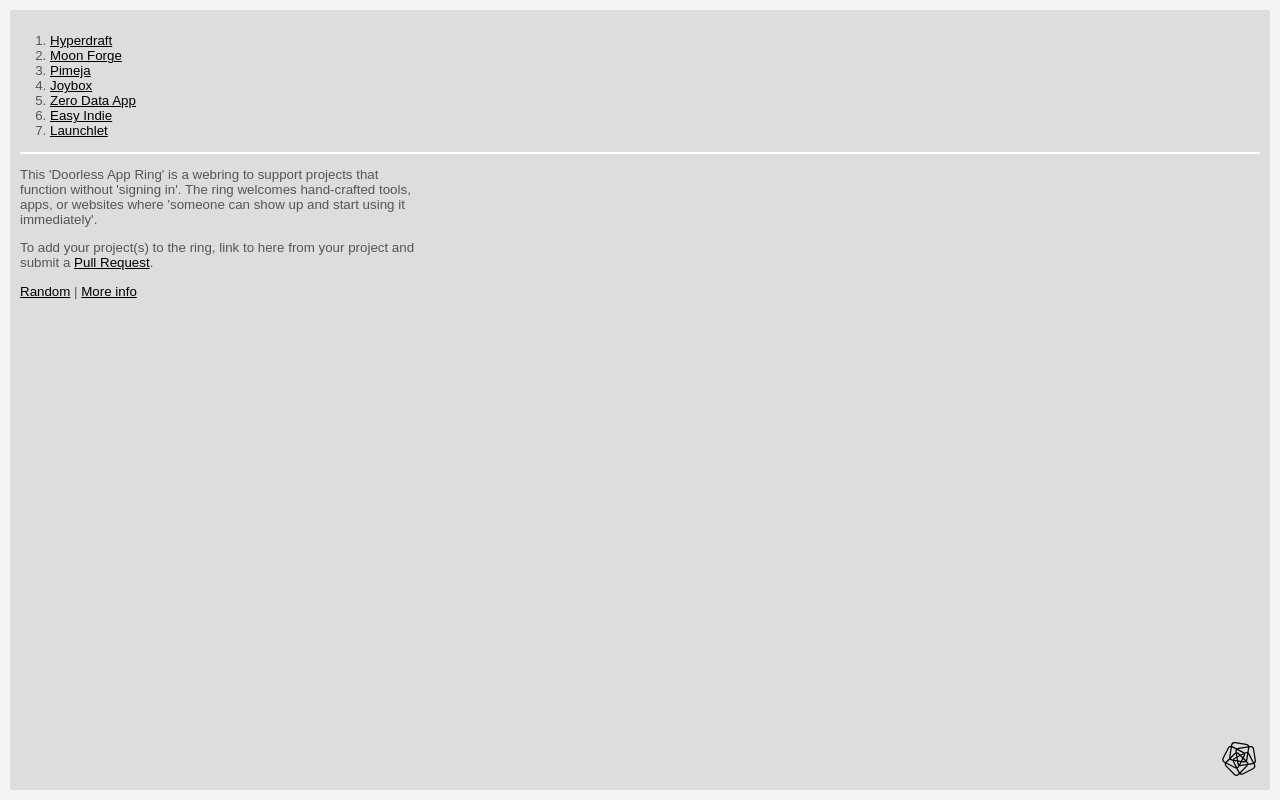
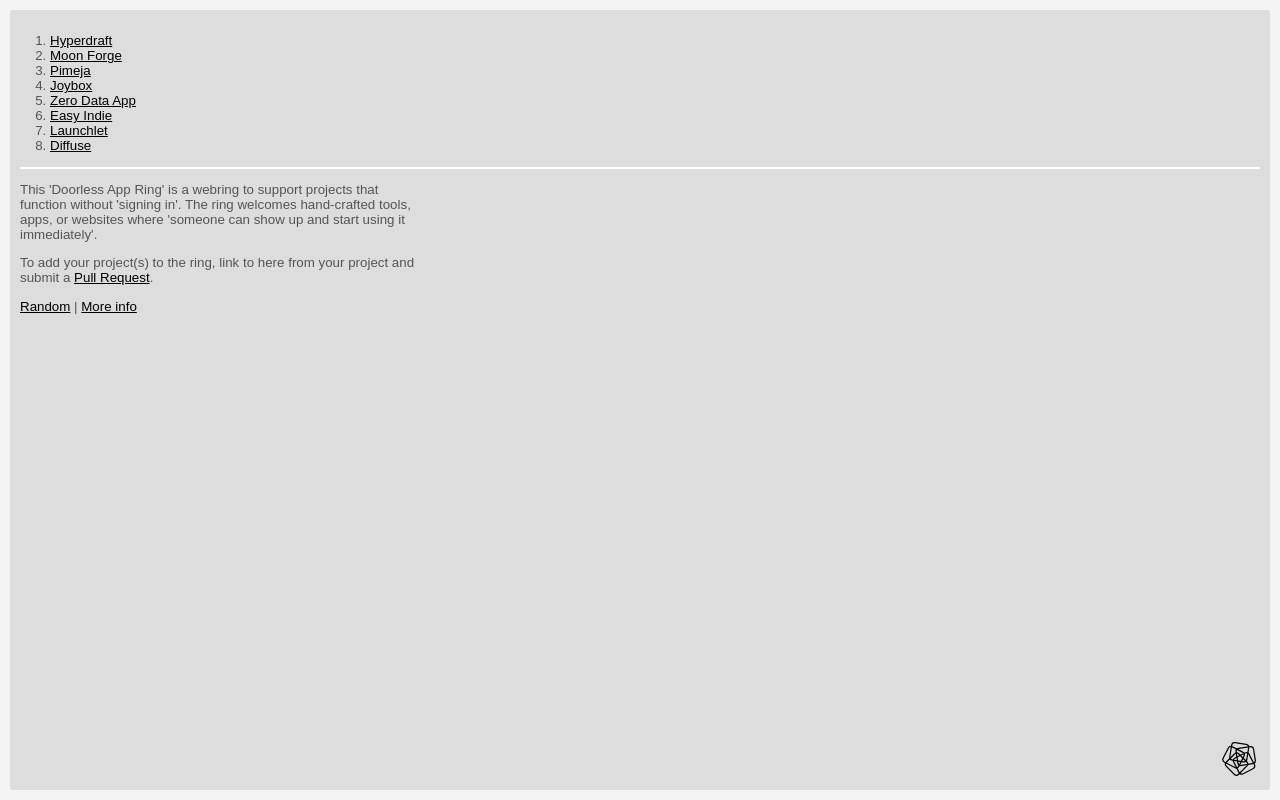
Before and after one commit to 0dataapp/small-web-app-ring, a website with bundled scripts: page index.html in a window 1280 px wide. Built offline with nearby package versions, Linux system fonts and the light colour scheme.

Commit message:
Add Diffuse

```diff
--- a/index.html
+++ b/index.html
@@ -26,6 +26,7 @@
 <li><a href="https://0data.app" title="Apps that let you own 100% of your data">Zero Data App</a></li>
 <li><a href="https://easyindie.app" title="Run your own X in a few clicks">Easy Indie</a></li>
 <li><a href="https://launchlet.dev" title="Customize any website with JavaScript or CSS.">Launchlet</a></li>
+<li><a href="https://diffuse.sh" title="A music player that connects to your cloud/distributed storage.">Diffuse</a></li>
 
 </ol>
 
```
